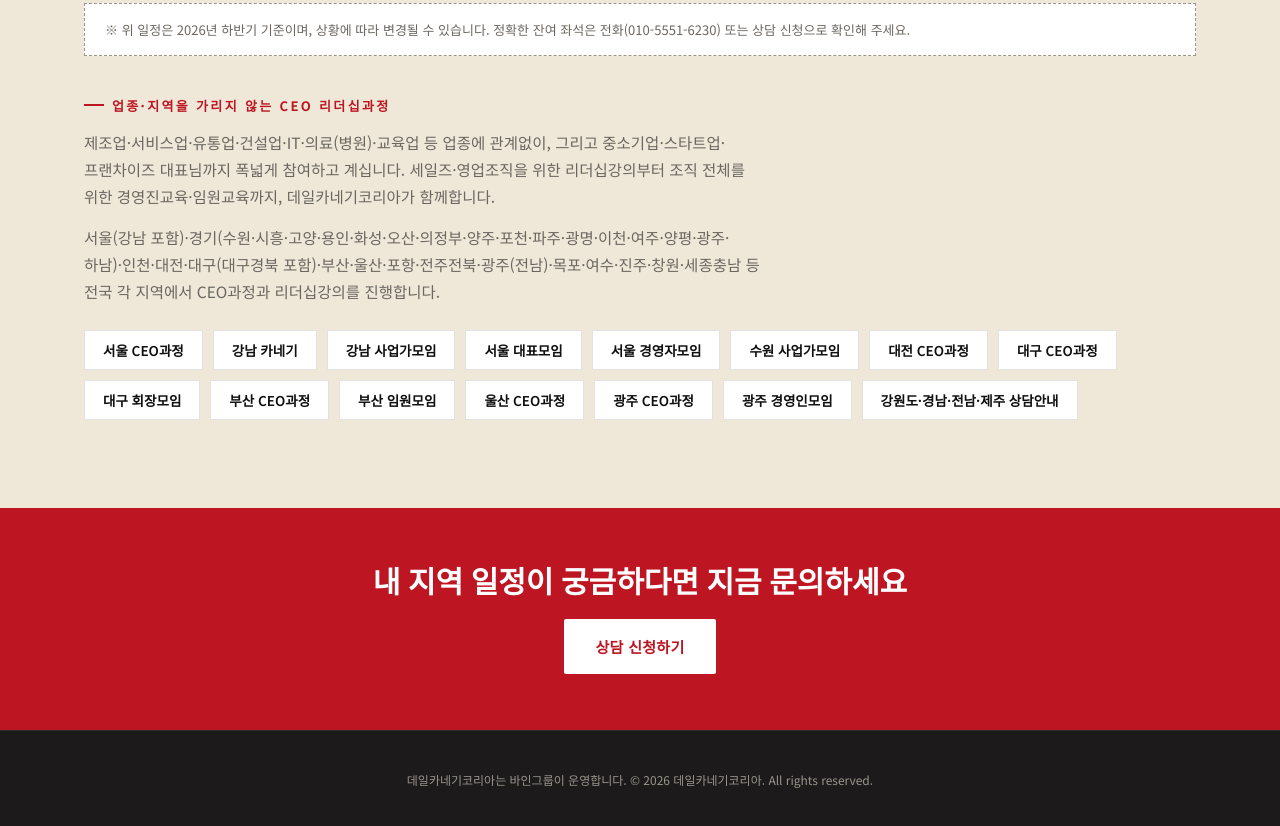
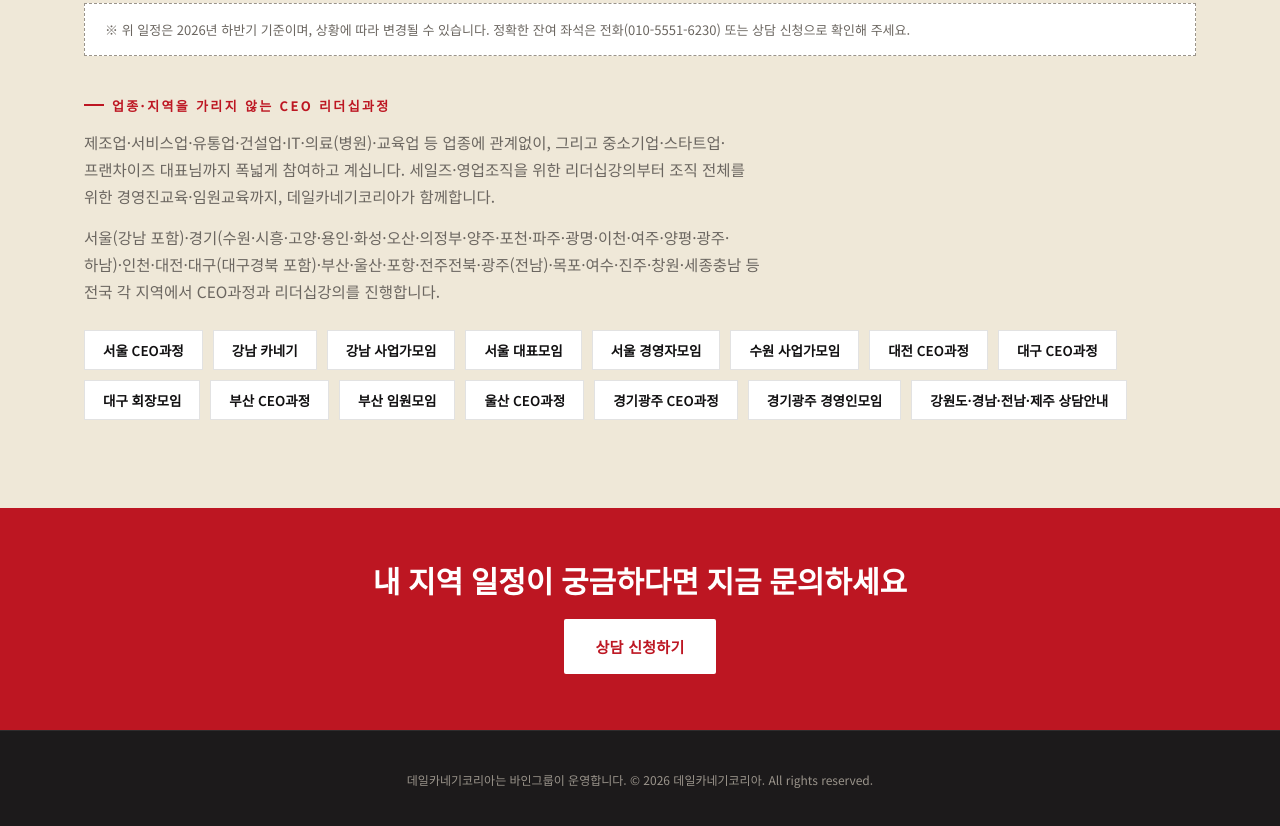
Before and after one commit to hn931203-rgb/dalecarnegie-site, a plain HTML site: page schedule.html in a window 1280 px wide. Shown: the part 1686-2512 px from the top of the page. Drawn offline with Linux system fonts and the light colour scheme.

Commit message:
Clarify 경기광주 vs 광주광역시 in schedule.html region tags
Co-Authored-By: Claude Sonnet 5 <noreply@anthropic.com>

```diff
--- a/schedule.html
+++ b/schedule.html
@@ -177,8 +177,8 @@
       <a href="region/busan.html">부산 CEO과정</a>
       <a href="region/busan.html">부산 임원모임</a>
       <a href="region/ulsan.html">울산 CEO과정</a>
-      <a href="region/gwangju-hanam.html">광주 CEO과정</a>
-      <a href="region/gwangju-hanam.html">광주 경영인모임</a>
+      <a href="region/gwangju-hanam.html">경기광주 CEO과정</a>
+      <a href="region/gwangju-hanam.html">경기광주 경영인모임</a>
       <a href="region/nationwide.html">강원도·경남·전남·제주 상담안내</a>
     </div>
   </div>
```
